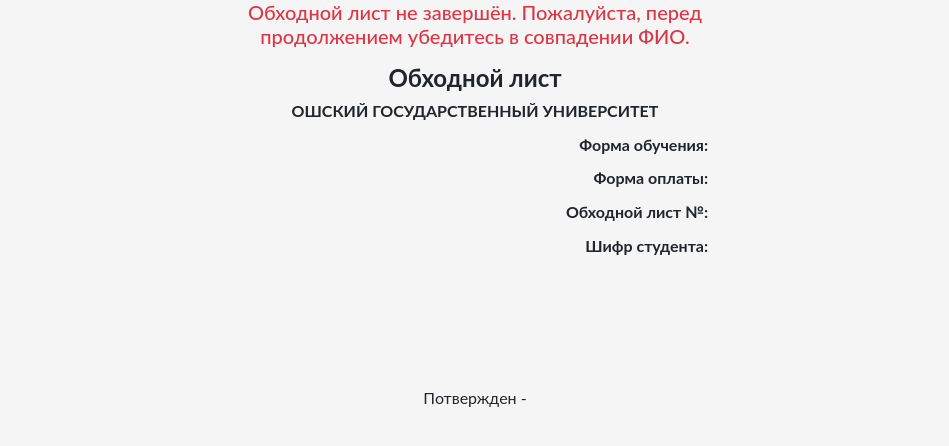
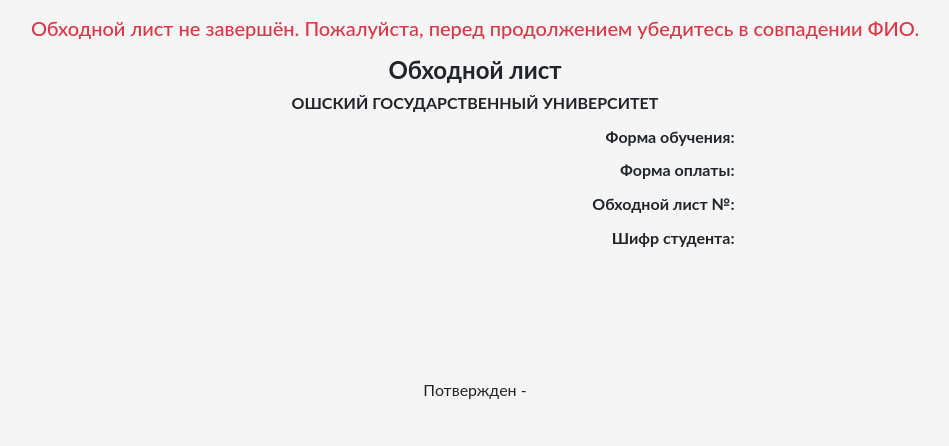
Before and after one commit to LightkingB/next, a Django app: template templates/teachers/steppers/reports/qr-code-status.html in a window 1280 px wide. Shown: the top 446 px of the page, without its empty margins (165-1114 px from the left). Run offline with Django 4.2, Linux system fonts and the light colour scheme; the template is opened without the code that fills it, so the values that code supplies are empty; some libraries are stand-ins or nearby versions.

Commit message:
add logic fix qrcode 3

```diff
--- a/templates/teachers/steppers/reports/qr-code-status.html
+++ b/templates/teachers/steppers/reports/qr-code-status.html
@@ -65,17 +65,17 @@
 </head>
 <body>
 <div class="container">
-    <div class="row">
-        <div class="col-md-3"></div>
-        <div class="col-md-6">
-            <div class="mb-3 text-danger text-center">
-                <h5>
+    <div class="my-3 text-danger text-center">
         {% if cs.completed_at %}
+            <h5 class="text-success">
                 Обходной лист завершён. Пожалуйста, убедитесь в совпадении ФИО.
+            </h5>
         {% else %}
+            <h5 class="text-danger">
                 Обходной лист не завершён. Пожалуйста, перед продолжением убедитесь в совпадении ФИО.
+            </h5>
         {% endif %}
-                </h5>
+
     </div>
     <div class="text-center mb-2">
         <h4 class="font-weight-bold">Обходной лист</h4>
@@ -108,9 +108,8 @@
     <div class="text-center mb-3">
         <h4 class="font-weight-bold">{{ student.student_fio }}</h4>
     </div>
-        </div>
-        <div class="col-md-3"></div>
-    </div>
+
+
     <div class="">
         {% if trajectories %}
             <div class="table-responsive">
```
Lines whose indentation alone changed are shown as unchanged.
